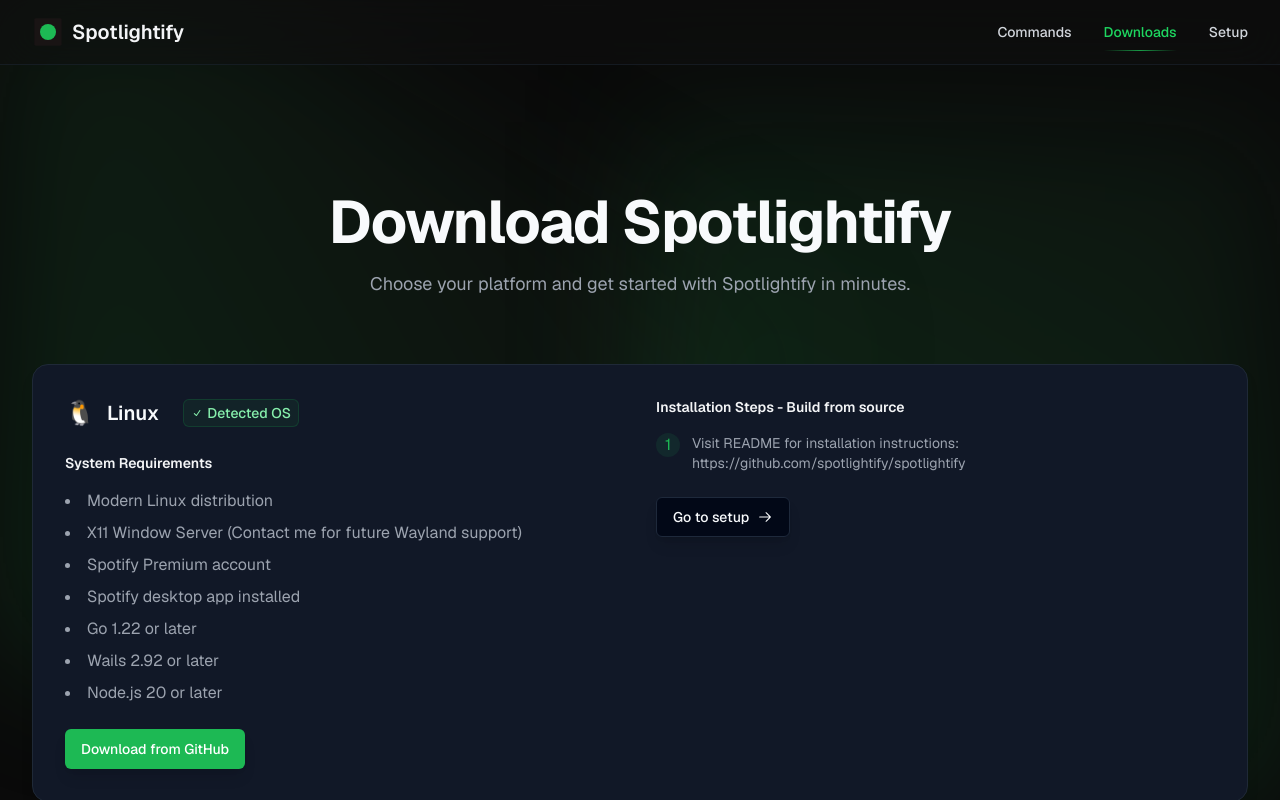
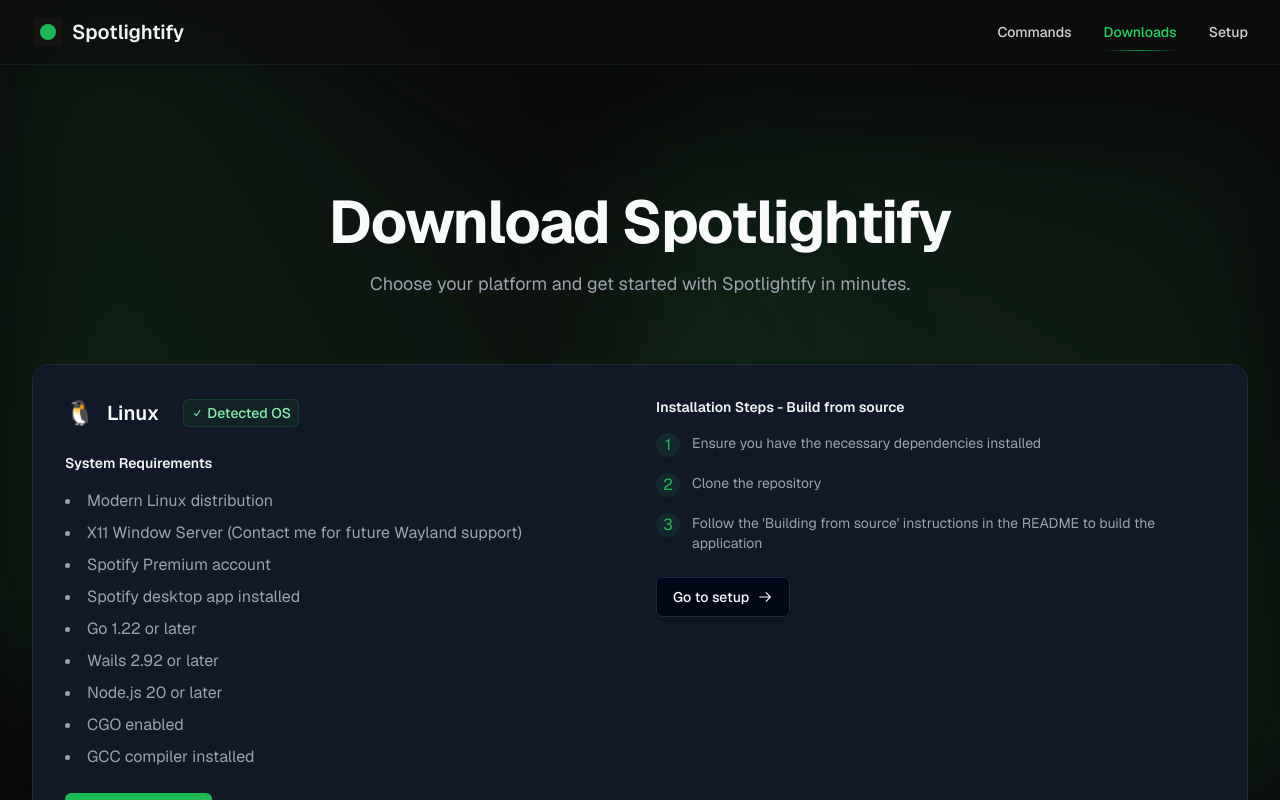
Before and after one commit to spotlightify/spotlightify.github.io, a Next.js app: page /downloads in a window 1280 px wide. Shown: the top 800 px of the page. Built offline with nearby package versions, Linux system fonts and the light colour scheme; no server answers.

Commit message:
Improve Linux instructions

```diff
--- a/src/app/downloads/PlatformCardContainer.tsx
+++ b/src/app/downloads/PlatformCardContainer.tsx
@@ -120,7 +120,9 @@
         platform: "Linux",
         icon: "🐧",
         instructions: [
-            "Visit README for installation instructions: https://github.com/spotlightify/spotlightify"
+            "Ensure you have the necessary dependencies installed",
+            "Clone the repository",
+            "Follow the 'Building from source' instructions in the README to build the application"
         ],
         requirements: [
             "Modern Linux distribution",
@@ -130,6 +132,8 @@
             "Go 1.22 or later",
             "Wails 2.92 or later",
             "Node.js 20 or later",
+            "CGO enabled",
+            "GCC compiler installed"
         ],
         features: [
             "System tray integration",
@@ -137,7 +141,11 @@
             "Automatic startup option",
             "AppImage format available",
             "Native desktop environment integration"
-        ]
+        ],
+        altDownloadButton: {
+            text: "Build from source",
+            href: "https://github.com/spotlightify/spotlightify#building"
+        }
     }
 ];
 
@@ -149,9 +157,13 @@
     features?: string[];
     downloadFile?: string;
     version?: string;
+    altDownloadButton?: {
+        text: string;
+        href: string;
+    };
 }
 
-function PlatformCard({ platform, icon, instructions, requirements = [], features = [], downloadFile, version }: PlatformCardProps) {
+function PlatformCard({ platform, icon, instructions, requirements = [], features = [], downloadFile, version, altDownloadButton }: PlatformCardProps) {
     const [os, setOS] = useState<string>('Unknown');
     const downloadUrl = version && downloadFile ? getSecureDownloadUrl(version, downloadFile) : null;
 
@@ -208,13 +220,13 @@
                                         Download for {platform}
                                     </a>
                                 </Button>
-                            ) : (
+                            ) : altDownloadButton ? (
                                 <Button variant="spotify" scale="default" asChild>
-                                    <a href="https://github.com/spotlightify/spotlightify/releases/latest">
-                                        Download from GitHub
+                                    <a href={altDownloadButton?.href}>
+                                        {altDownloadButton?.text}
                                     </a>
                                 </Button>
-                            )}
+                            ) : null}
                         </div>
                     </div>
 
```
